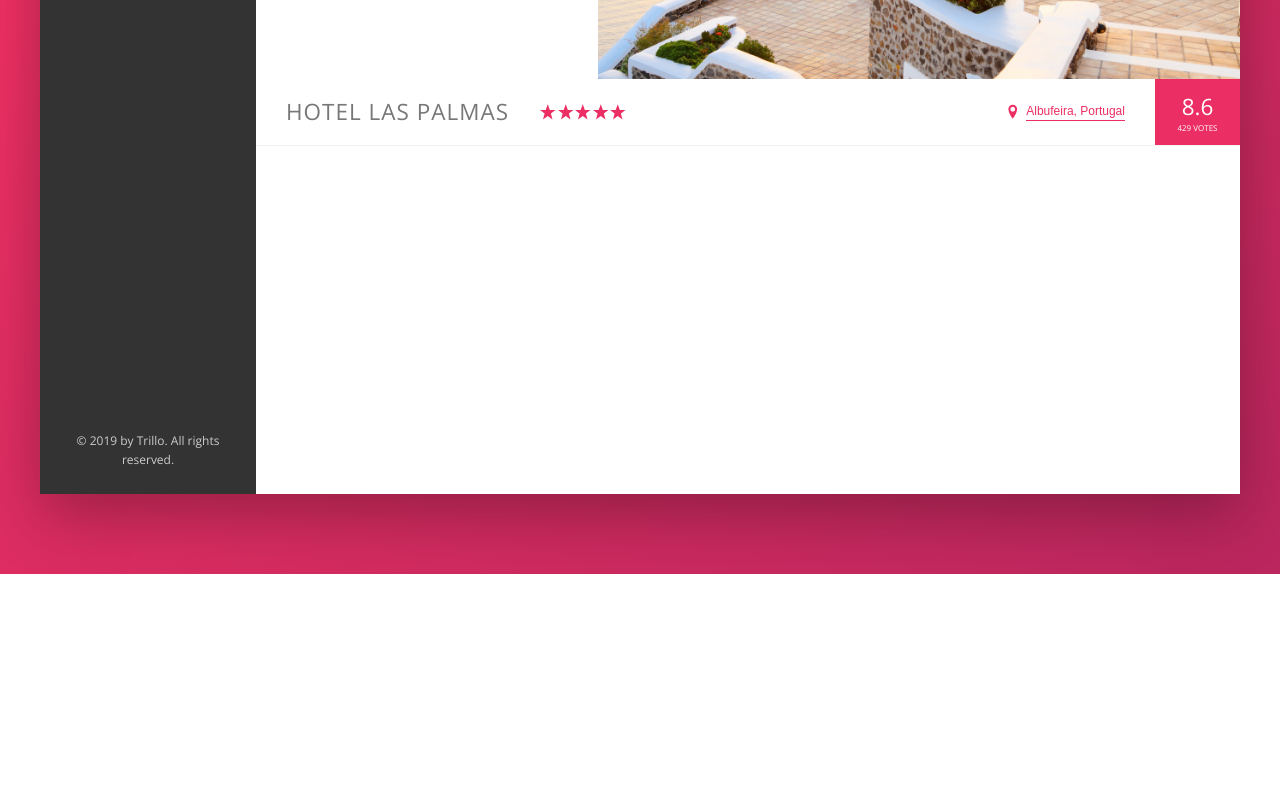
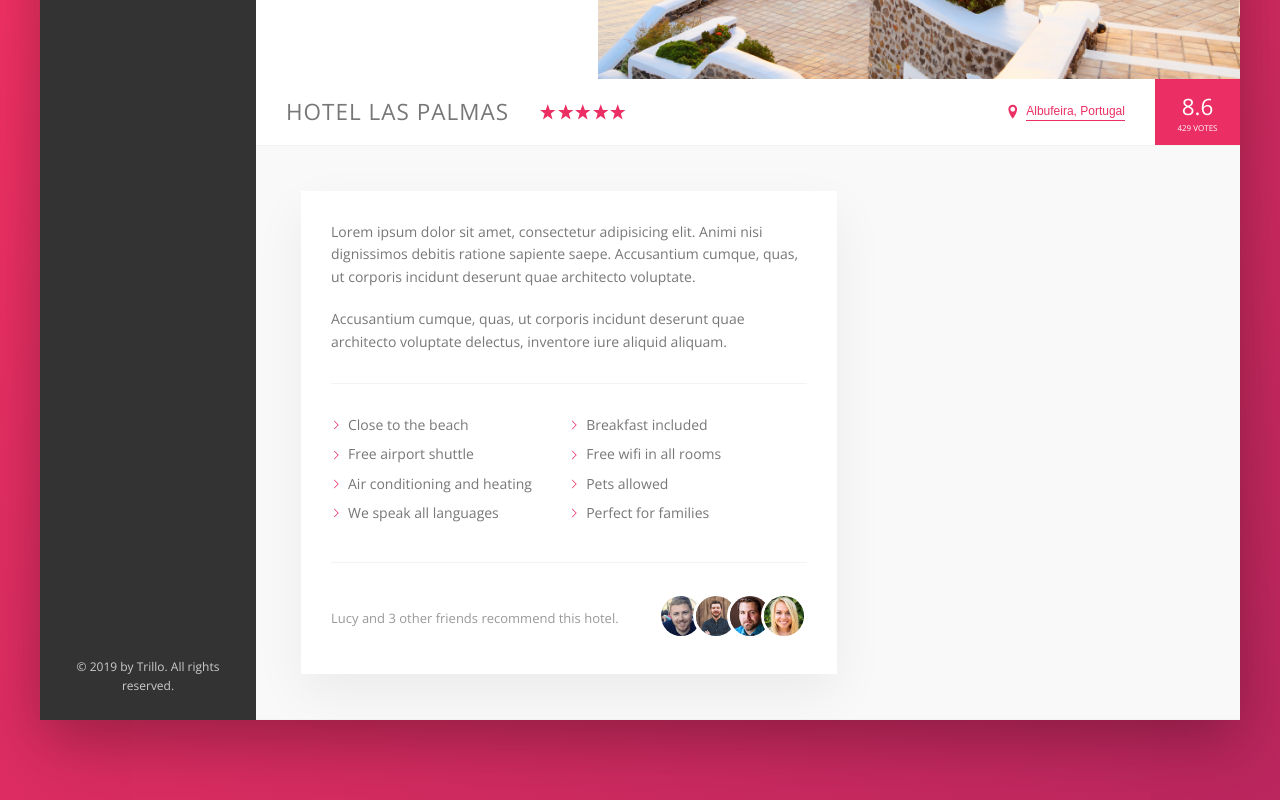
Before and after one commit to BarrySchutte/Trillo-Project, a website: page index.html in a window 1280 px wide. Shown: the part 456-1256 px from the top of the page. Before the commit the page ends 1030 px from the top, so only its background shows below. Drawn offline with nearby package versions, Linux system fonts and the light colour scheme.

Commit message:
finished hotel-view

```diff
--- a/index.html
+++ b/index.html
@@ -105,24 +105,24 @@
                     </h1>
                     <div class="overview__stars">
                         <svg class="overview__icon-star">
-                            <use xlink:href="img/sprite.svg#icon-star"</use>
+                            <use xlink:href="img/sprite.svg#icon-star"></use>
                         </svg>
                         <svg class="overview__icon-star">
-                            <use xlink:href="img/sprite.svg#icon-star"</use>
+                            <use xlink:href="img/sprite.svg#icon-star"></use>
                         </svg>
                         <svg class="overview__icon-star">
-                            <use xlink:href="img/sprite.svg#icon-star"</use>
+                            <use xlink:href="img/sprite.svg#icon-star"></use>
                         </svg>
                         <svg class="overview__icon-star">
-                            <use xlink:href="img/sprite.svg#icon-star"</use>
+                            <use xlink:href="img/sprite.svg#icon-star"></use>
                         </svg>
                         <svg class="overview__icon-star">
-                            <use xlink:href="img/sprite.svg#icon-star"</use>
+                            <use xlink:href="img/sprite.svg#icon-star"></use>
                         </svg>
                     </div>
                     <div class="overview__location">
                         <svg class="overview__icon-location">
-                            <use xlink:href="img/sprite.svg#icon-location-pin"</use>
+                            <use xlink:href="img/sprite.svg#icon-location-pin"></use>
                         </svg>
                         <button class="btn-inline">Albufeira, Portugal</button>
                     </div>
@@ -132,6 +132,46 @@
                         <div class="overview__rating-count">429 votes</div>
                     </div>
                 </div>
+
+                <div class="detail">
+                    <div class="description">
+                        <p class="paragraph">
+                            Lorem ipsum dolor sit amet, consectetur adipisicing elit. Animi nisi dignissimos debitis
+                            ratione sapiente saepe.
+                            Accusantium cumque, quas, ut corporis incidunt deserunt quae architecto voluptate.
+                        </p>
+                        <p class="paragraph">
+                            Accusantium cumque, quas, ut corporis incidunt deserunt quae architecto voluptate delectus,
+                            inventore iure aliquid aliquam.
+                        </p>
+                        <ul class="list">
+                            <li class="list__item">Close to the beach</li>
+                            <li class="list__item">Breakfast included</li>
+                            <li class="list__item">Free airport shuttle</li>
+                            <li class="list__item">Free wifi in all rooms</li>
+                            <li class="list__item">Air conditioning and heating</li>
+                            <li class="list__item">Pets allowed</li>
+                            <li class="list__item">We speak all languages</li>
+                            <li class="list__item">Perfect for families</li>
+                        </ul>
+                        <div class="recommend">
+                            <p class="recommend__count">
+                                Lucy and 3 other friends recommend this hotel.
+                            </p>
+                            <div class="recommend__friends">
+                                <img src="img/user-3.jpg" alt="Friend 1" class="recommend__photo">
+                                <img src="img/user-4.jpg" alt="Friend 2" class="recommend__photo">
+                                <img src="img/user-5.jpg" alt="Friend 3" class="recommend__photo">
+                                <img src="img/user-6.jpg" alt="Friend 4" class="recommend__photo">
+                            </div>
+                        </div>
+                    </div>
+
+                    <div class="user-reviews">
+
+                    </div>
+                </div>
+
             </main>
         </div>
     </div>
--- a/sass/base/_base.scss
+++ b/sass/base/_base.scss
@@ -12,7 +12,10 @@
     --color-grey-dark-2: #777;
     --color-grey-dark-3: #999;
 
+    --shadow-light: 0 2rem 5rem rgba(0,0,0,.06);
     --shadow-dark: 0 2rem 6rem rgba(0,0,0,.3);
+
+    --line: 1px solid var(--color-grey-light-2);
 }
 
 * {
--- a/sass/components/_components.scss
+++ b/sass/components/_components.scss
@@ -206,7 +206,7 @@
 .overview {
     display: flex;
     align-items: center;
-    border-bottom:1px solid var(--color-grey-light-2);
+    border-bottom: var(--line);
 
     &__heading {
         font-size: 2.25rem;
@@ -302,3 +302,78 @@
         box-shadow: none;
     }
 }
+
+/////////////////////////////////////////
+// PARAGRAPH
+
+.paragraph:not(:last-of-type) {
+    margin-bottom: 2rem;
+}
+
+
+/////////////////////////////////////////
+// LIST
+
+.list {
+    list-style: none;
+    margin: 3rem 0;
+    padding: 3rem 0;
+    border-top: var(--line);
+    border-bottom: var(--line);
+
+    display: flex;
+    flex-wrap: wrap;
+
+    &__item {
+        flex: 0 0 50%;
+        margin-bottom: .7rem;
+        display: flex;
+        align-items: center;
+    }
+
+    &__item::before {
+        content: "";
+        display: inline-block;
+        height: 1rem;
+        width: 1rem;
+        margin-right: .7rem;
+
+        // OLDER BRWOSERS
+        // background-image: url(../../img/chevron-thin-right.svg);
+        // background-size: cover;
+
+        // NEWER BROWSERS - masks
+        background-color: var(--color-primary);
+        -webkit-mask-image: url(../../img/chevron-thin-right.svg);
+        mask-image: url(../../img/chevron-thin-right.svg);
+        -webkit-mask-size: cover;
+        mask-size: cover;
+    }
+}
+
+/////////////////////////////////////////
+// RECOMMEND
+
+.recommend {
+    font-size: 1.3rem;
+    color: var(--color-grey-dark-3);
+
+    display: flex;
+    align-items: center;
+
+    &__count {
+        margin-right: auto;
+    }
+
+    &__photo {
+        box-sizing: content-box;
+        height: 4rem;
+        width: 4rem;
+        border-radius: 50%;
+        border: 3px solid #fff;
+
+        &:not(:last-child) {
+            margin-right: -1.5rem;
+        }
+    }
+}
--- a/sass/layout/_layout.scss
+++ b/sass/layout/_layout.scss
@@ -32,6 +32,24 @@
 .hotel-view {
     background-color: #fff;
     flex: 1;
+}
 
-    height: 80rem;
+.detail {
+    display: flex;
+    padding: 4.5rem;
+    background-color: var(--color-grey-light-1);
+    border-bottom: var(--line);
 }
+
+.description {
+    font-size: 1.4rem;
+    background-color: #fff;
+    box-shadow: var(--shadow-light);
+    padding: 3rem;
+    flex: 0 0 60%;
+    margin-right: 4.5rem;
+}
+
+.user-reviews {
+    flex: 1;
+}
```
Also changed, not shown: css/style.css.
